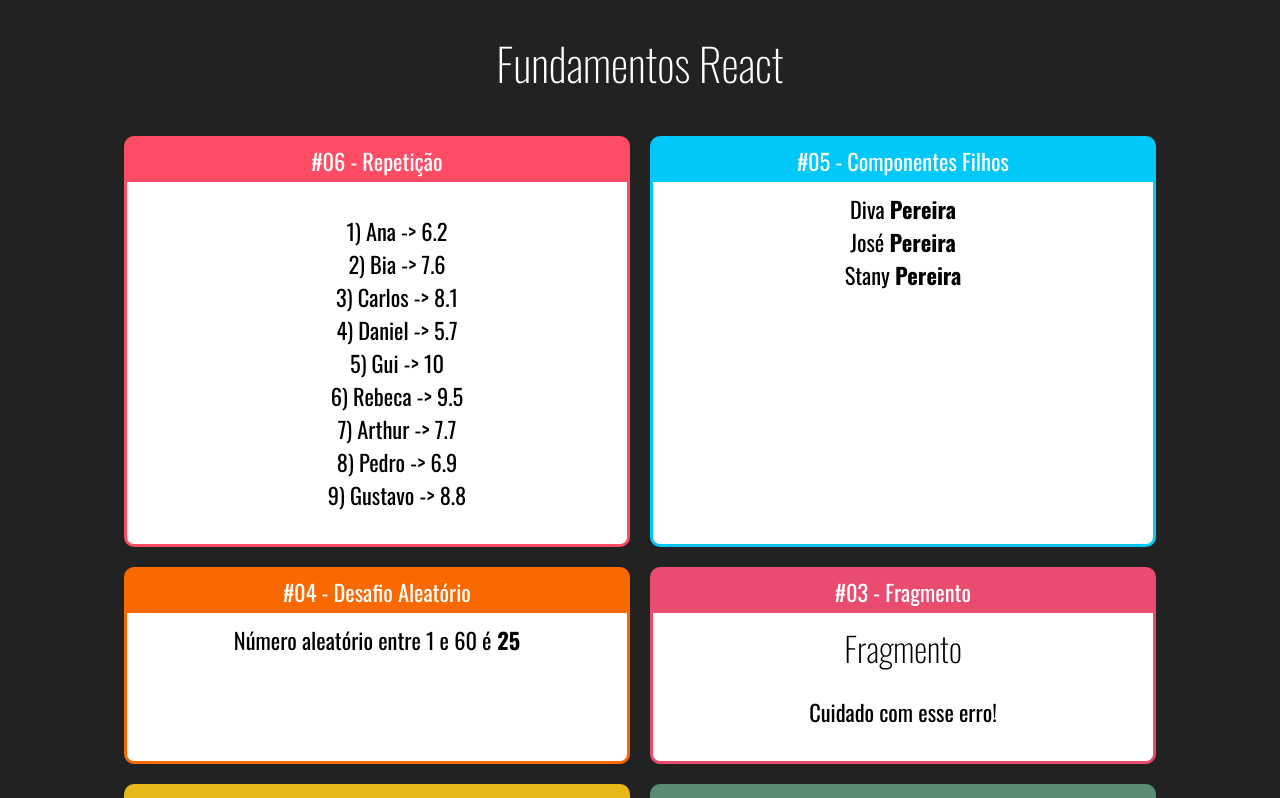
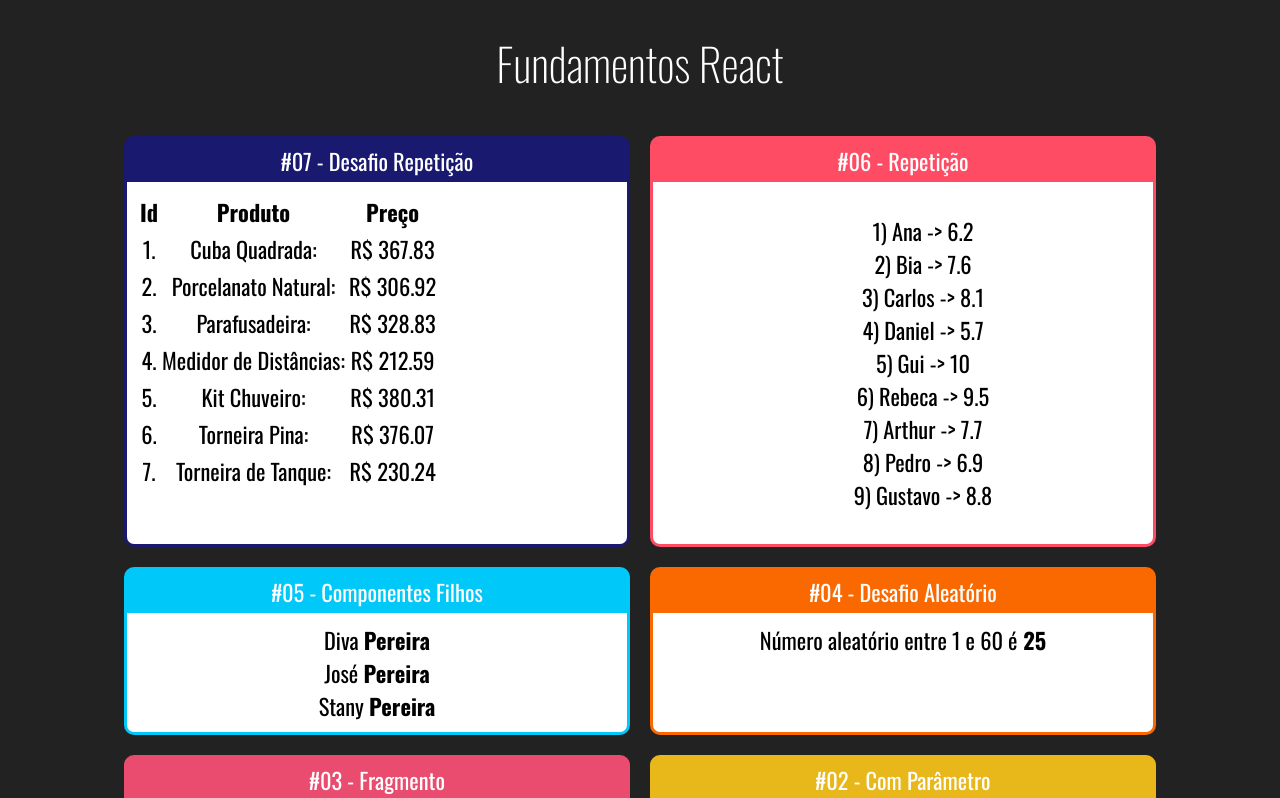
Before and after one commit to stanycruz/curso-react, a React (Create React App) app: page / in a window 1280 px wide. Shown: the top 798 px of the page. Built offline with nearby package versions, Linux system fonts and the light colour scheme.

Commit message:
Desafio Repetição

```diff
--- a/src/App.jsx
+++ b/src/App.jsx
@@ -1,6 +1,7 @@
 import './App.css'
 import React from 'react'
 
+import TabelaProdutos from './components/repeticao/TabelaProdutos'
 import ListaAlunos from './components/repeticao/ListaAlunos'
 import Familia from './components/basicos/Familia'
 import FamiliaMembro from './components/basicos/FamiliaMembro'
@@ -15,6 +16,10 @@ export default _ =>
         <h1>Fundamentos React</h1>
 
         <div className="Cards">
+            <Card titulo="#07 - Desafio Repetição" color="#191970">
+                <TabelaProdutos />
+            </Card>
+
             <Card titulo="#06 - Repetição" color="#FF4C65">
                 <ListaAlunos></ListaAlunos>
             </Card>
--- /dev/null
+++ b/src/components/repeticao/TabelaProdutos.jsx
@@ -0,0 +1,25 @@
+import React from 'react'
+import produtos from '../../data/produtos'
+
+export default props => {
+    const produtosList = produtos.map(produto => {
+        return (
+            <tr key={produto._id}>
+                <td>{produto._id}.</td>
+                <td>{produto.nome}:</td>
+                <td>R$ {produto.preco}</td>
+            </tr>
+        )
+    })
+
+    return (
+        <table>
+            <tr>
+                <th>Id</th>
+                <th>Produto</th>
+                <th>Preço</th>
+            </tr>
+            {produtosList}
+        </table>
+    )
+}
--- /dev/null
+++ b/src/data/produtos.js
@@ -0,0 +1,11 @@
+const produtos = [
+    { _id: 1, nome: 'Cuba Quadrada', preco: 367.83 },
+    { _id: 2, nome: 'Porcelanato Natural', preco: 306.92 },
+    { _id: 3, nome: 'Parafusadeira', preco: 328.83 },
+    { _id: 4, nome: 'Medidor de Distâncias', preco: 212.59 },
+    { _id: 5, nome: 'Kit Chuveiro', preco: 380.31 },
+    { _id: 6, nome: 'Torneira Pina', preco: 376.07 },
+    { _id: 7, nome: 'Torneira de Tanque', preco: 230.24 }
+]
+
+export default produtos
```
